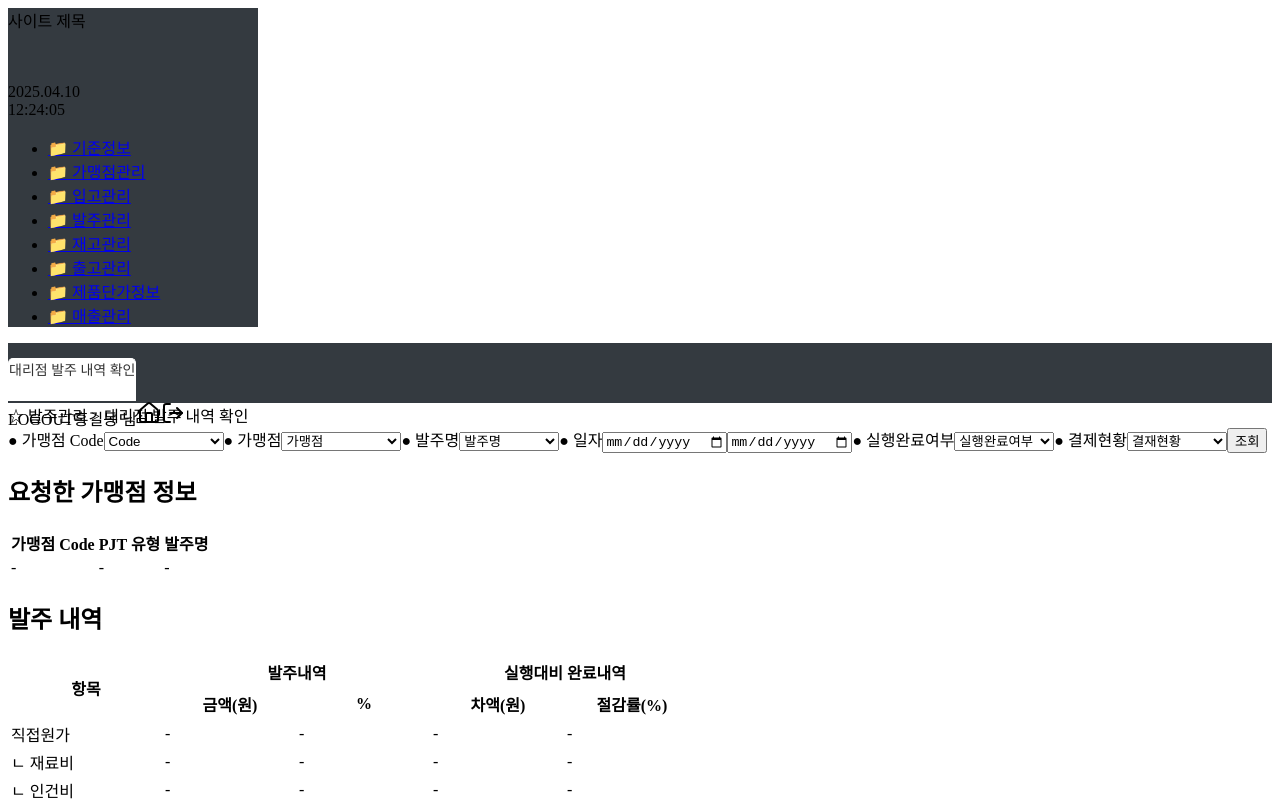
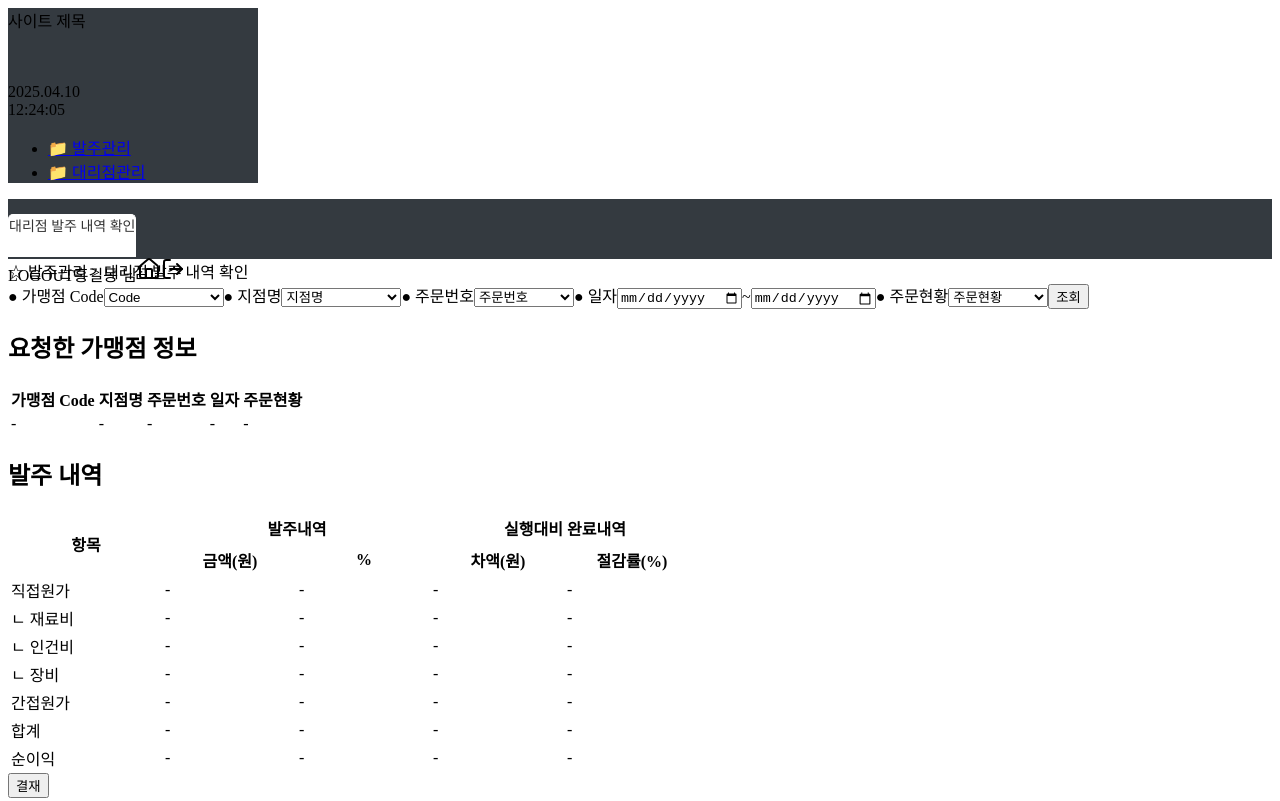
Before and after one commit to dfdfdfd123/test-project, a React app in the folder test-project/: page / in a window 1280 px wide. Shown: the top 801 px of the page. Built offline with nearby package versions, Linux system fonts and the light colour scheme; the HTML template or start-up script is replaced by a standard one.

Commit message:
메인 화면 수정

```diff
--- a/test-project/src/layout/main/ExecutionSummaryTable.jsx
+++ b/test-project/src/layout/main/ExecutionSummaryTable.jsx
@@ -1,9 +1,9 @@
 function ExecutionSummaryTable() {
   const rows = [
-    { code: '25-001', company: '서울 강남점', name: '트위드 재킷' },
-    { code: '25-002', company: '부산 해운대점', name: '클래식 플랩 백' },
-    { code: '25-003', company: '부산 서면점', name: '코코 크롭 셋업' },
-    { code: '25-004', company: '서울 강서점', name: '진주 버튼 원피스' },
+    { code: '25-001', company: '서울 강남점', name: '트위드 재킷', status: '결제' },
+    { code: '25-002', company: '부산 해운대점', name: '클래식 플랩 백', status: '반려' },
+    { code: '25-003', company: '부산 서면점', name: '코코 크롭 셋업', status: '결제' },
+    { code: '25-004', company: '서울 강서점', name: '진주 버튼 원피스', status: '반려' },
   ];
 
   return (
@@ -13,6 +13,7 @@ function ExecutionSummaryTable() {
           <th>가맹점 Code</th>
           <th>발주점</th>
           <th>발주명</th>
+          <th>결제 상태</th>
         </tr>
         </thead>
         <tbody>
@@ -21,6 +22,7 @@ function ExecutionSummaryTable() {
               <td>{row.code}</td>
               <td>{row.company}</td>
               <td>{row.name}</td>
+              <td>{row.status}</td>
             </tr>
         ))}
         </tbody>
--- a/test-project/src/layout/main/FilterPanel.jsx
+++ b/test-project/src/layout/main/FilterPanel.jsx
@@ -8,49 +8,44 @@ function FilterPanel() {
 
             <div
                 className="p-3 bg-info bg-opacity-10 border d-flex align-items-center gap-3"
-            style={{ flexWrap: 'nowrap', overflowX: 'auto' }}
+                style={{flexWrap: 'nowrap', overflowX: 'auto'}}
             >
 
                 <label className="d-flex align-items-center flex-nowrap">
-                <span className="fw-bold me-2" style={{ whiteSpace: 'nowrap' }}>● 가맹점 Code</span>
-                <select className="form-select flex-shrink-1" style={{ minWidth: '120px' }}>
+                    <span className="fw-bold me-2" style={{whiteSpace: 'nowrap'}}>● 가맹점 Code</span>
+                    <select className="form-select flex-shrink-1" style={{minWidth: '120px'}}>
                         <option>Code</option>
                     </select>
                 </label>
 
                 <label className="d-flex align-items-center flex-nowrap">
-                <span className="fw-bold me-2" style={{ whiteSpace: 'nowrap' }}>● 가맹점</span>
-                <select className="form-select flex-shrink-1" style={{ minWidth: '120px' }}>
-                    <option>가맹점</option>
+                    <span className="fw-bold me-2" style={{whiteSpace: 'nowrap'}}>● 지점명</span>
+                    <select className="form-select flex-shrink-1" style={{minWidth: '120px'}}>
+                        <option>지점명</option>
                     </select>
                 </label>
 
                 <label className="d-flex align-items-center flex-nowrap">
-                <span className="fw-bold me-2" style={{ whiteSpace: 'nowrap' }}>● 발주명</span>
-                <select className="form-select flex-shrink-1" style={{ minWidth: '100px' }}>
-                    <option>발주명</option>
+                    <span className="fw-bold me-2" style={{whiteSpace: 'nowrap'}}>● 주문번호</span>
+                    <select className="form-select flex-shrink-1" style={{minWidth: '100px'}}>
+                        <option>주문번호</option>
                     </select>
                 </label>
 
                 <label className="d-flex align-items-center flex-nowrap">
-                <span className="fw-bold me-2" style={{ whiteSpace: 'nowrap' }}>● 일자</span>
-                <input type="date" className="form-control flex-shrink-1" style={{ minWidth: '120px' }} />
-                <input type="date" className="form-control flex-shrink-1 ms-1" style={{ minWidth: '120px' }} />
+                    <span className="fw-bold me-2" style={{whiteSpace: 'nowrap'}}>● 일자</span>
+                    <input type="date" className="form-control flex-shrink-1" style={{minWidth: '120px'}}/>
+                    <span className="mx-2">~</span>
+                    <input type="date" className="form-control flex-shrink-1 ms-1" style={{minWidth: '120px'}}/>
                 </label>
 
                 <label className="d-flex align-items-center flex-nowrap">
-                <span className="fw-bold me-2" style={{ whiteSpace: 'nowrap' }}>● 실행완료여부</span>
-                <select className="form-select flex-shrink-1" style={{ minWidth: '100px' }}>
-                    <option>실행완료여부</option>
+                    <span className="fw-bold me-2" style={{whiteSpace: 'nowrap'}}>● 주문현황</span>
+                    <select className="form-select flex-shrink-1" style={{minWidth: '100px'}}>
+                        <option>주문현황</option>
                     </select>
                 </label>
 
-            <label className="d-flex align-items-center flex-nowrap">
-                <span className="fw-bold me-2" style={{ whiteSpace: 'nowrap' }}>● 결제현황</span>
-            <select className="form-select flex-shrink-1" style={{ minWidth: '100px' }}>
-                <option>결재현황</option>
-            </select>
-            </label>
 
                 <button className="btn btn-secondary flex-shrink-0">조회</button>
             </div>
--- a/test-project/src/layout/main/MainInfoPanel.jsx
+++ b/test-project/src/layout/main/MainInfoPanel.jsx
@@ -16,12 +16,16 @@ function MainInfoPanel() {
           <thead className="table-light">
           <tr>
             <th>가맹점 Code</th>
-            <th>PJT 유형</th>
-            <th>발주명</th>
+            <th>지점명</th>
+            <th>주문번호</th>
+            <th>일자</th>
+            <th>주문현황</th>
           </tr>
           </thead>
           <tbody>
           <tr>
+            <td>-</td>
+            <td>-</td>
             <td>-</td>
             <td>-</td>
             <td>-</td>
--- a/test-project/src/layout/main/SidebarMenu.jsx
+++ b/test-project/src/layout/main/SidebarMenu.jsx
@@ -4,7 +4,7 @@ import { Home, LogOut } from "lucide-react";
 function SidebarMenu() {
 
     const menuItems = [
-        "기준정보", "가맹점관리", "입고관리", "발주관리", "재고관리", "출고관리", "제품단가정보", "매출관리"
+        "발주관리", "대리점관리"
     ];
 
     return (
```
Lines whose indentation alone changed are shown as unchanged.
